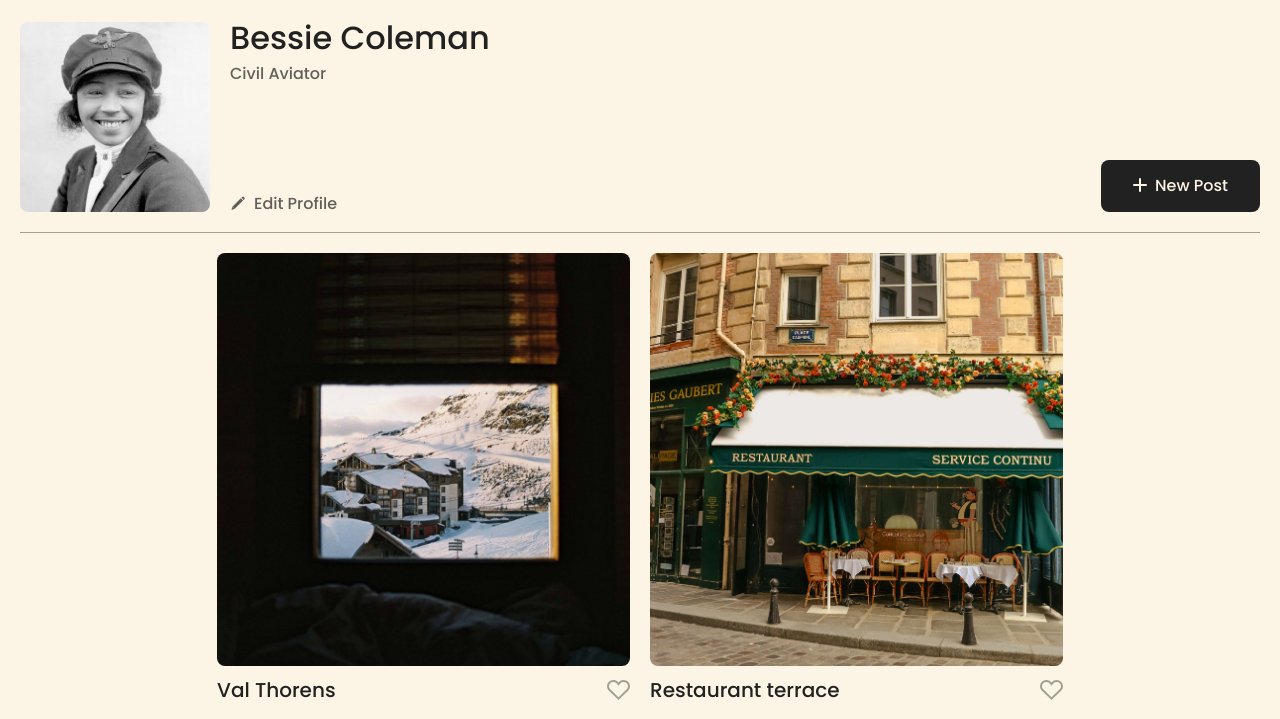
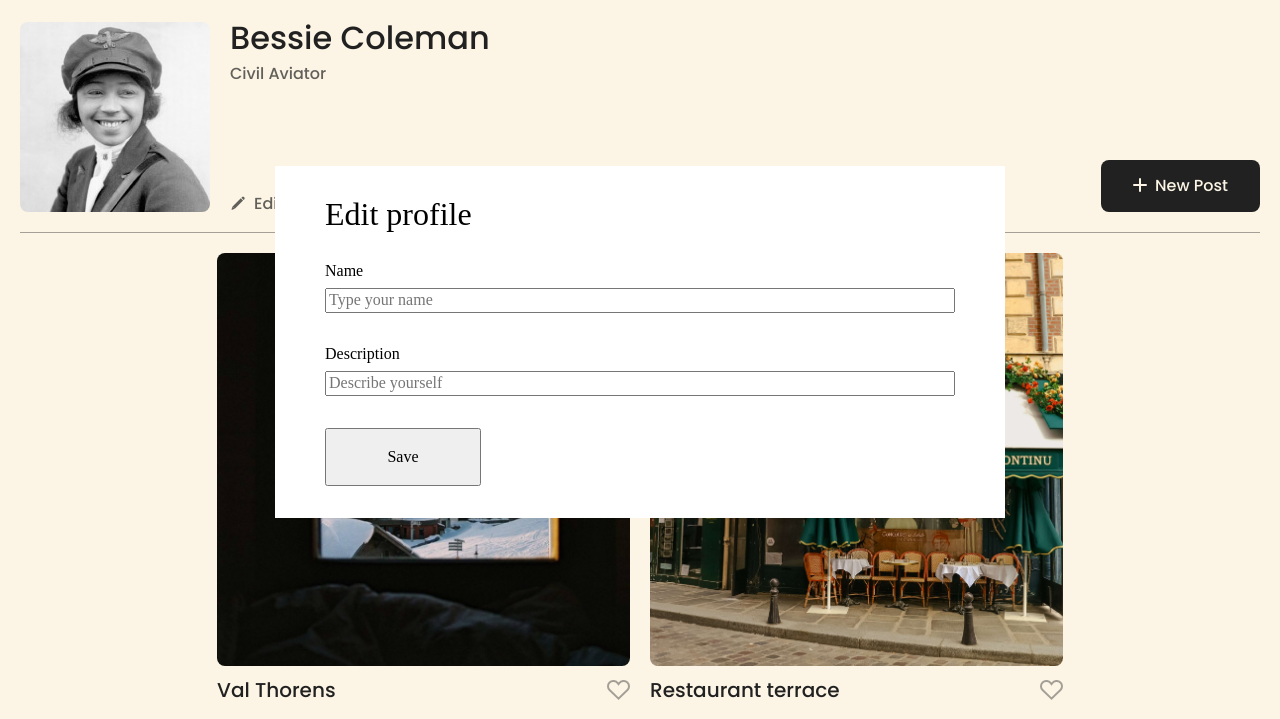
Before and after one commit to beamendivil/se_project_spots, a plain HTML site: page index.html in a window 1280 px wide. Shown: the part 58-777 px from the top of the page. Drawn offline with nearby package versions, Linux system fonts and the light colour scheme.

Commit message:
New update for my project

```diff
--- /dev/null
+++ b/blocks/modal.css
@@ -0,0 +1,88 @@
+.modal {
+  position: fixed;
+  top: 0;
+  left: 0;
+  bottom: 0;
+  right: 0;
+  background-color: Urgba(0, 0, 0, 0.5);
+  display: flex;
+  flex-direction: column;
+  align-items: center;
+  justify-content: center;
+  visibility: hidden;
+}
+
+.modal_opened {
+  visibility: visible;
+}
+
+.modal__container {
+  background: #fff;
+  padding: 32px 50px;
+  max-width: 730px;
+  position: relative;
+  width: 100%;
+  box-sizing: border-box;
+}
+
+.modal__close-btn {
+  position: absolute;
+  top: 32px;
+  right: 50px;
+  width: 40px;
+  height: 40px;
+  background: transparent;
+  border: none;
+  display: flex;
+  align-items: center;
+  justify-content: center;
+  cursor: pointer;
+  opacity: 40%;
+}
+
+.modal__title {
+  margin: 0 0 32px;
+  font-weight: 500;
+  font-size: 32px;
+  line-height: 1;
+}
+
+.modal__label {
+  display: flex;
+  flex-direction: column;
+  gap: 8px;
+  margin-bottom: 32px;
+}
+
+.modal__submit-btn {
+  width: 156px;
+  padding: 18px 0;
+}
+
+@media screen and (max-width: 627px) {
+  .modal {
+    padding: 0 10px;
+  }
+
+  .modal__container {
+    padding: 12px;
+  }
+
+  .modal__title {
+    font-size: 20px;
+    margin: 10px 0 34px;
+  }
+
+  .modal__close-btn {
+    top: 12px;
+    right: 12px;
+  }
+
+  .modal__label {
+    margin-bottom: 24px;
+  }
+
+  .modal__submit-btn {
+    width: 100%;
+  }
+}
--- a/index.html
+++ b/index.html
@@ -115,7 +115,34 @@
       <footer class="footer">
         <p class="footer__copyright">&copy;2024 Bea Mendivil</p>
       </footer>
+      <div class="modal modal_opened">
+        <div class="modal__container">
+          <button type="submit" class="modal__close-btn"></button>
+          <h2 class="modal__title">Edit profile</h2>
+          <form name="edit-profile" class="modal__form">
+            <label for="name" class="modal__label">
+              Name
+              <input
+                id="name"
+                type="text"
+                class="modal__input"
+                placeholder="Type your name"
+              />
+            </label>
+            <label for="description" class="modal__label">
+              Description
+              <input
+                id="description"
+                type="text"
+                class="modal__input"
+                placeholder="Describe yourself"
+              />
+            </label>
+            <button type="submit" class="modal__submit-btn">Save</button>
+          </form>
+        </div>
+      </div>
     </div>
-    <script defer src="./pages/index.js"></script>
+    <script defer src="./scripts/index.js"></script>
   </body>
 </html>
--- a/pages/index.css
+++ b/pages/index.css
@@ -7,3 +7,4 @@
 @import url(../blocks/footer.css);
 @import url(../blocks/page.css);
 @import url(../blocks/content.css);
+@import url(../blocks/modal.css);
```
